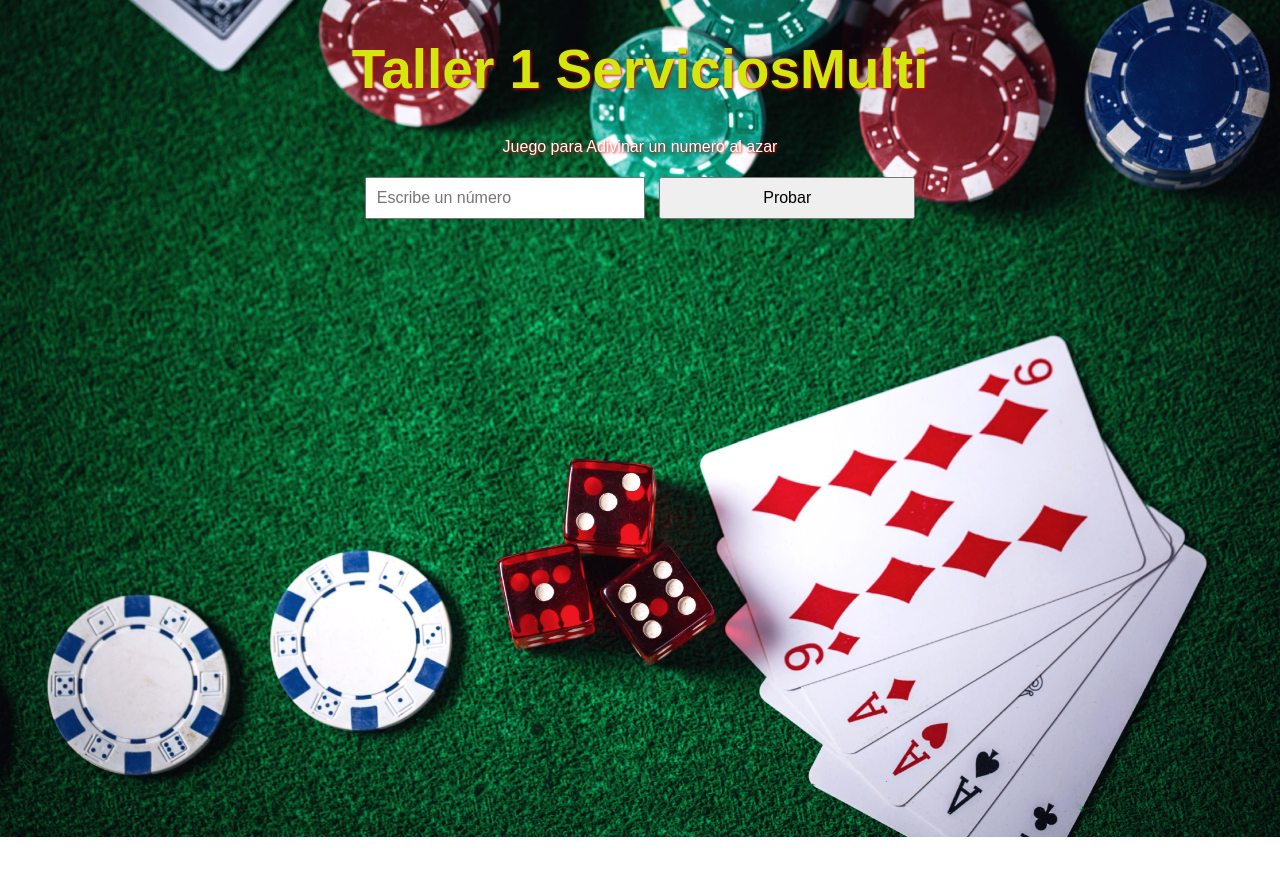
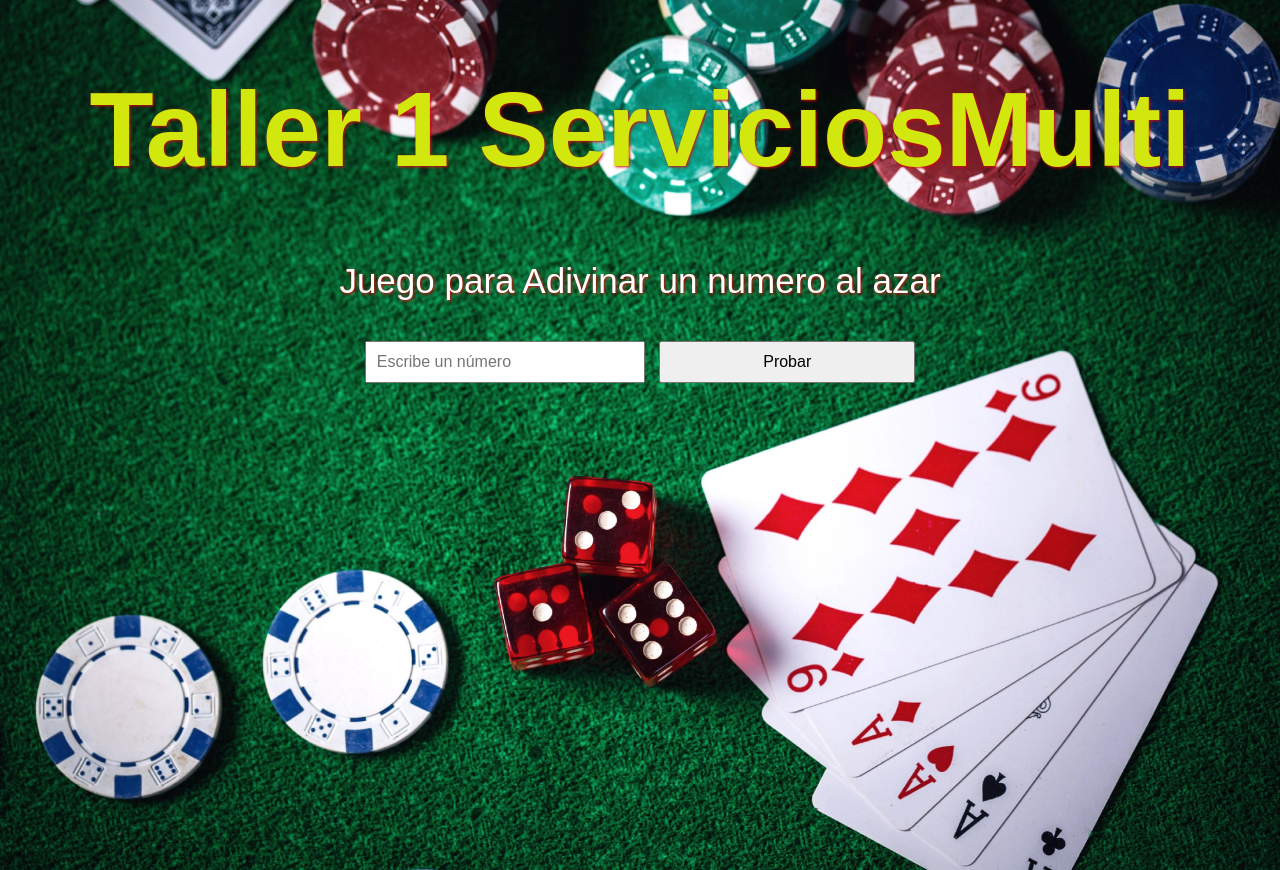
Before and after one commit to Camilosoy/taller-git, a plain HTML site: page game.js/index.html in a window 1280 px wide. Before the commit the page ends 837 px from the top, so only its background shows below. Drawn offline with Linux system fonts and the light colour scheme.

```diff
--- a/game.js/styles.css
+++ b/game.js/styles.css
@@ -13,7 +13,12 @@
 
 h1 {
     color: #d2e70e;
-    font-size: 55px;
+    font-size: 105px;
+}
+
+p {
+    color: #ffffff;
+    font-size: 35px;
 }
 
 input, button {
```
